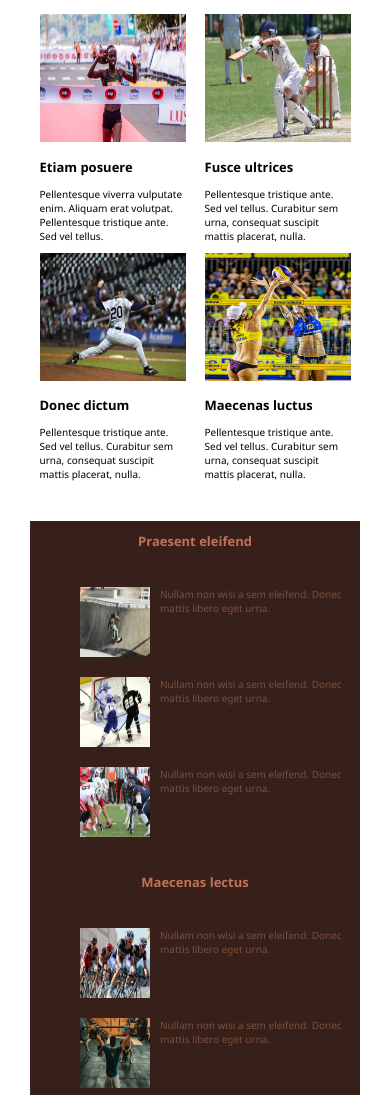
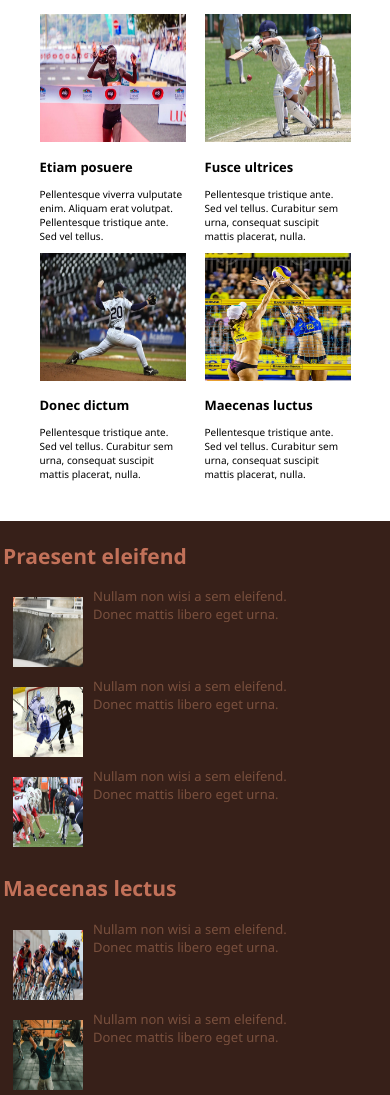
Before and after one commit to alfredojry/autonomy, a plain HTML site: page index.html in a window 390 px wide. Shown: the part 212-1307 px from the top of the page. Drawn offline with Linux system fonts and the light colour scheme.

Commit message:
fixing styling

```diff
--- a/style.css
+++ b/style.css
@@ -53,7 +53,6 @@ header {
 .banner {
     width: 1265px;
     height: 450px;
-    max-width: 100%;
 }
 
 #featured img {
@@ -149,13 +148,17 @@ footer {
 }
 
 @media (max-width: 480px) {
+    header {
+        max-width: 480px;
+        box-sizing: border-box;
+    }
     .container-header-1 {
         display: block;
         height: 60px;
         width: 480;
     }
     .banner {
-        max-width: 100vw;
+        max-width: 480px;
         height: 134px;
     }
     .container-header-1 nav {
@@ -168,39 +171,43 @@ footer {
         width: 146px;
         height: 128px;
     }
-    h2 {
+    #featured h2 {
         font-size: 13px;
     }
-    p {
+    #featured p {
         font-size: 10px;
+        width: 146px;
     }
     #featured {
         display: flex;
         flex-wrap: wrap;
         justify-content: space-around;
-        padding: 0px;
-        margin: 30px;
+        padding: 30px;
         box-sizing: border-box;
+        max-width: 480px;
     }
     #art-featured {
         width: 146px;
         margin: 7px;
     }
-    #featured p {
-        width: 146px;
-    }
     #marketing {
         display: flex;
         flex-direction: column;
         align-content: center;
-        padding: 0px;
-        margin: 30px;
+        padding: 3px;
         box-sizing: border-box;
+        max-width: 480px;
+    }
+    #marketing h2 {
+        font-size: 21px;
+    }
+    #marketing p {
+        font-size: 13px;
     }
     .sect-mark-1 {
         width: 100%;
         display: flex;
-        flex-direction: row;
+        flex-direction: column;
         flex-wrap: wrap;
         justify-content: space-around;
     }
@@ -215,6 +222,16 @@ footer {
         height:90px;
         float: none;
     }
+    ul.ul-mark {
+        margin: 0px;
+        padding: 0px;
+    }
+    ul.ul-mark p {
+        margin: 0px;
+        width: 320px;
+        padding-left: 70px;
+        box-sizing: border-box;
+    }
     .sect-mark-2 {
         width: 100%;
         margin: 30px;
@@ -226,8 +243,9 @@ footer {
         display: flex;
         flex-direction: column;
         align-content: center;
-        margin: 30px;
+        padding: 30px;
         box-sizing: border-box;
+        max-width: 480px;
     }
     #main p {
         font-size: 8px;
@@ -241,7 +259,9 @@ footer {
         max-width: 480px;
     }
     footer {
+        font-size: 8px;
         width: 480px;
+        height: 40px;
         padding: 30px;
         box-sizing: border-box;
     }
```
